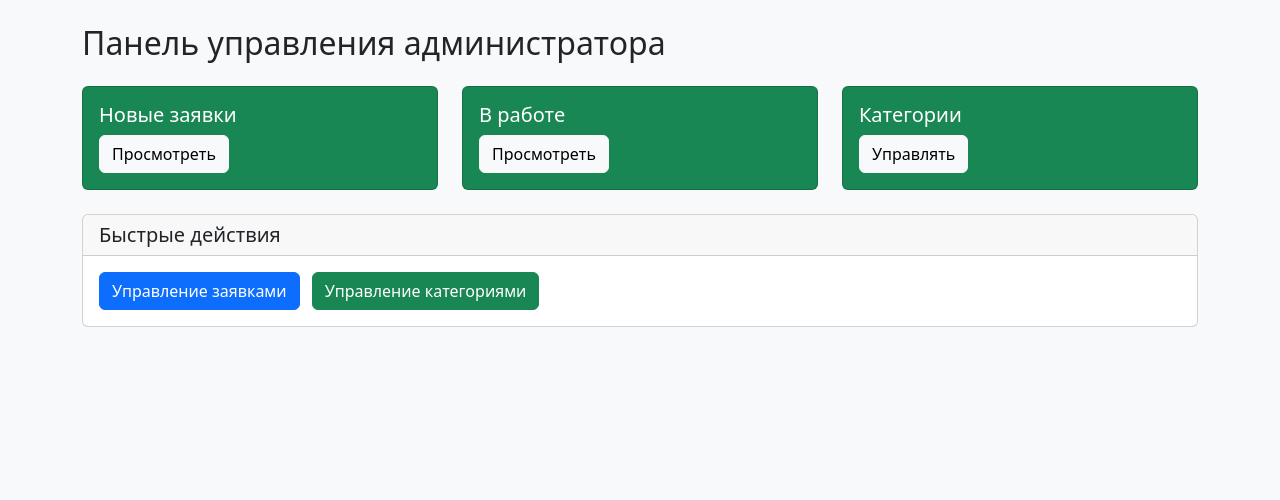
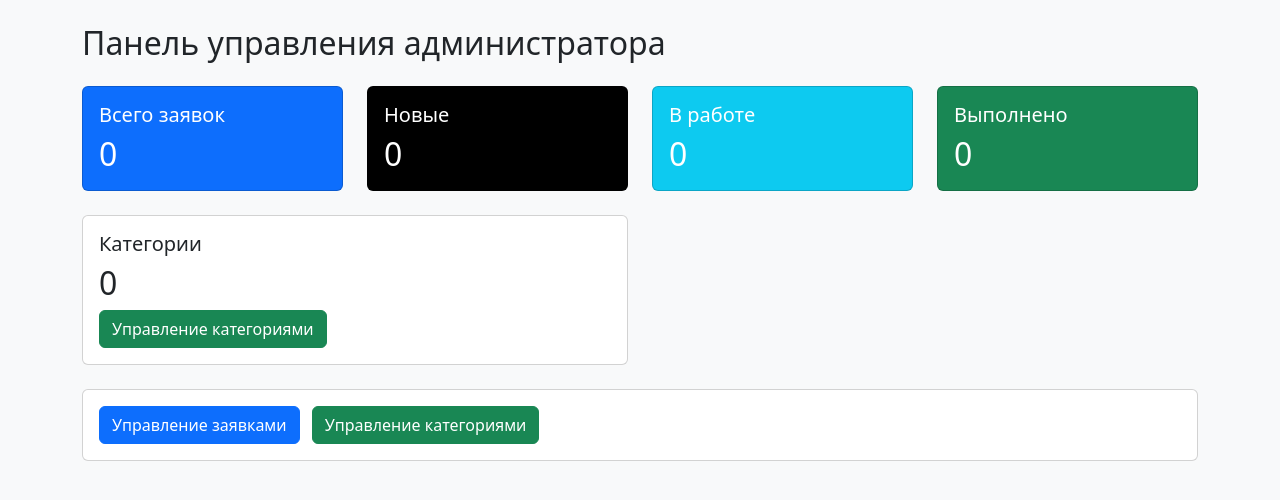
Before and after one commit to Ekhidness/dj2, a Django app: page /manager/dashboard/ in a window 1280 px wide. Shown: the part 56-556 px from the top of the page. Run offline with Django 5.2, Linux system fonts and the light colour scheme; a user stored in the database is signed in; data that the repository does not hold is empty; some libraries are stand-ins or nearby versions.

Commit message:
admin panel changes

```diff
--- a/design_app/templates/design_app/admin_dashboard.html
+++ b/design_app/templates/design_app/admin_dashboard.html
@@ -9,30 +9,47 @@
         <h2>Панель управления администратора</h2>
 
         <div class="row mt-4">
-            <div class="col-md-4">
-                <div class="card text-white bg-success">
+            <div class="col-md-3">
+                <div class="card text-white bg-primary">
                     <div class="card-body">
-                        <h5 class="card-title">Новые заявки</h5>
-                        <h2 class="card-text">{{ new_requests.count }}</h2>
-                        <a href="{% url 'design_app:admin_requests' %}" class="btn btn-light">Просмотреть</a>
+                        <h5 class="card-title">Всего заявок</h5>
+                        <h2 class="card-text">{{ total_requests }}</h2>
                     </div>
                 </div>
             </div>
-            <div class="col-md-4">
-                <div class="card text-white bg-success">
+            <div class="col-md-3">
+                <div class="card text-white bg-black">
                     <div class="card-body">
-                        <h5 class="card-title">В работе</h5>
-                        <h2 class="card-text">{{ in_progress_requests.count }}</h2>
-                        <a href="{% url 'design_app:admin_requests' %}" class="btn btn-light">Просмотреть</a>
+                        <h5 class="card-title">Новые</h5>
+                        <h2 class="card-text">{{ new_requests_count }}</h2>
                     </div>
                 </div>
             </div>
-            <div class="col-md-4">
+            <div class="col-md-3">
+                <div class="card text-white bg-info">
+                    <div class="card-body">
+                        <h5 class="card-title">В работе</h5>
+                        <h2 class="card-text">{{ accepted_requests_count }}</h2>
+                    </div>
+                </div>
+            </div>
+            <div class="col-md-3">
                 <div class="card text-white bg-success">
                     <div class="card-body">
+                        <h5 class="card-title">Выполнено</h5>
+                        <h2 class="card-text">{{ completed_requests_count }}</h2>
+                    </div>
+                </div>
+            </div>
+        </div>
+
+        <div class="row mt-4">
+            <div class="col-md-6">
+                <div class="card">
+                    <div class="card-body">
                         <h5 class="card-title">Категории</h5>
-                        <h2 class="card-text">{{ categories.count }}</h2>
-                        <a href="{% url 'design_app:manage_categories' %}" class="btn btn-light">Управлять</a>
+                        <h2 class="card-text">{{ categories_count }}</h2>
+                        <a href="{% url 'design_app:manage_categories' %}" class="btn btn-success">Управление категориями</a>
                     </div>
                 </div>
             </div>
@@ -41,12 +58,9 @@
         <div class="row mt-4">
             <div class="col-12">
                 <div class="card">
-                    <div class="card-header">
-                        <h5 class="card-title mb-0">Быстрые действия</h5>
-                    </div>
                     <div class="card-body">
                         <a href="{% url 'design_app:admin_requests' %}" class="btn btn-primary me-2">Управление заявками</a>
-                        <a href="{% url 'design_app:manage_categories' %}" class="btn btn-success">Управление категориями</a>
+                        <a href="{% url 'design_app:manage_categories' %}" class="btn btn-success me-2">Управление категориями</a>
                     </div>
                 </div>
             </div>
--- a/design_app/urls.py
+++ b/design_app/urls.py
@@ -15,4 +15,5 @@ urlpatterns = [
     path('manager/requests/', views.admin_requests, name='admin_requests'),
     path('manager/change-status/<int:request_id>/', views.change_request_status, name='change_status'),
     path('manager/categories/', views.manage_categories, name='manage_categories'),
+    path('manager/delete-request/<int:request_id>/', views.admin_delete_request, name='admin_delete_request'),
 ]
--- a/design_app/views.py
+++ b/design_app/views.py
@@ -15,18 +15,19 @@ def is_admin(user):
 @user_passes_test(is_admin)
 def admin_dashboard(request):
     total_requests = DesignRequest.objects.count()
-    new_requests = DesignRequest.objects.filter(status='new').count()
-    accepted_requests = DesignRequest.objects.filter(status='accepted').count()
-    completed_requests = DesignRequest.objects.filter(status='completed').count()
+    new_requests_count = DesignRequest.objects.filter(status='new').count()
+    accepted_requests_count = DesignRequest.objects.filter(status='accepted').count()
+    completed_requests_count = DesignRequest.objects.filter(status='completed').count()
+    categories_count = DesignCategory.objects.count()
 
     context = {
         'total_requests': total_requests,
-        'new_requests': new_requests,
-        'accepted_requests': accepted_requests,
-        'completed_requests': completed_requests,
+        'new_requests_count': new_requests_count,  # Передаем число, а не QuerySet
+        'accepted_requests_count': accepted_requests_count,
+        'completed_requests_count': completed_requests_count,
+        'categories_count': categories_count,
     }
     return render(request, 'design_app/admin_dashboard.html', context)
-
 
 @login_required
 @user_passes_test(is_admin)
@@ -91,6 +92,24 @@ def change_request_status(request, request_id):
     return render(request, 'design_app/change_status.html', {'design_request': design_request})
 
 
+@login_required
+@user_passes_test(is_admin)
+def admin_delete_request(request, request_id):
+
+    design_request = get_object_or_404(DesignRequest, id=request_id)
+
+    if request.method == 'POST':
+        if design_request.status == 'new':
+            design_request.delete()
+            messages.success(request, 'Заявка успешно удалена')
+        else:
+            messages.error(request, 'Можно удалять только заявки со статусом "Новая"')
+
+        return redirect('design_app:admin_requests')
+
+    return render(request, 'design_app/admin_confirm_delete.html', {
+        'design_request': design_request
+    })
 @login_required
 @user_passes_test(is_admin)
 def manage_categories(request):
```
Also changed, not shown: design_app/templates/design_app/admin_confirn_delete.html (added, +39 -0 lines), design_app/templates/design_app/admin_requests.html (+17 -3 lines), db.sqlite3, design_app/migrations/0001_initial.py.
